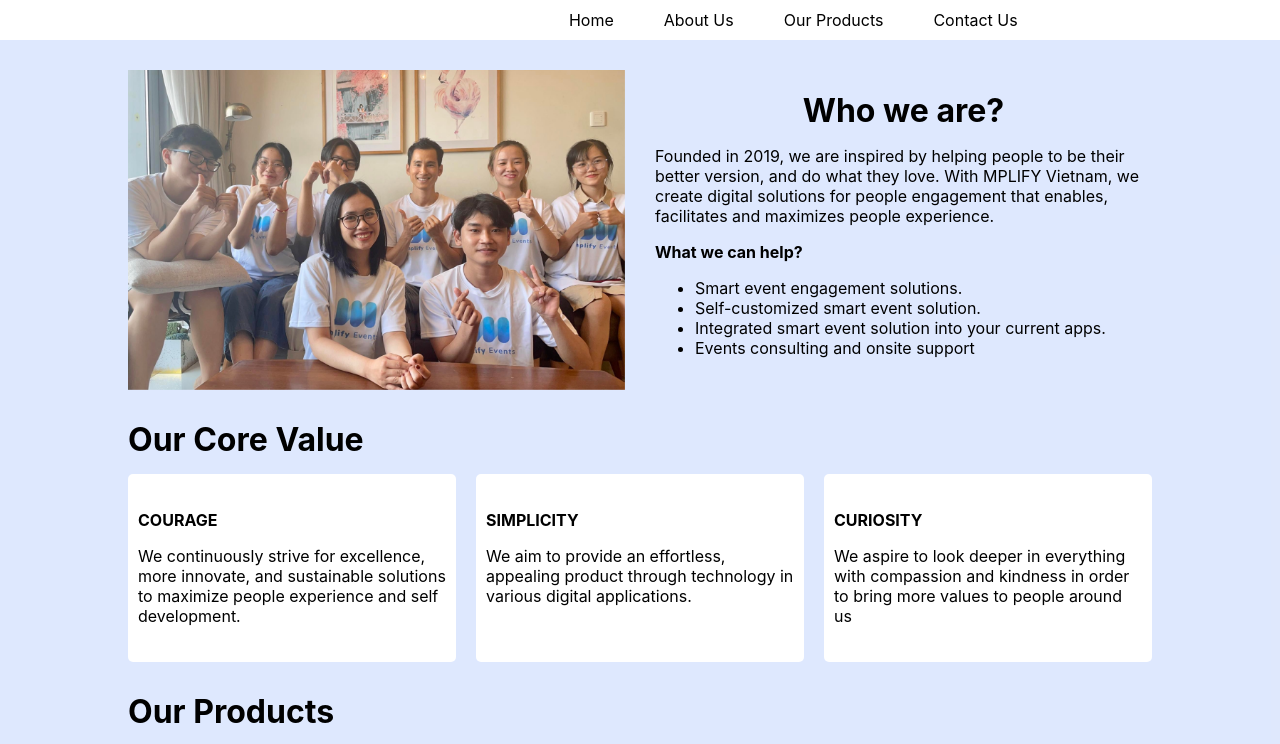
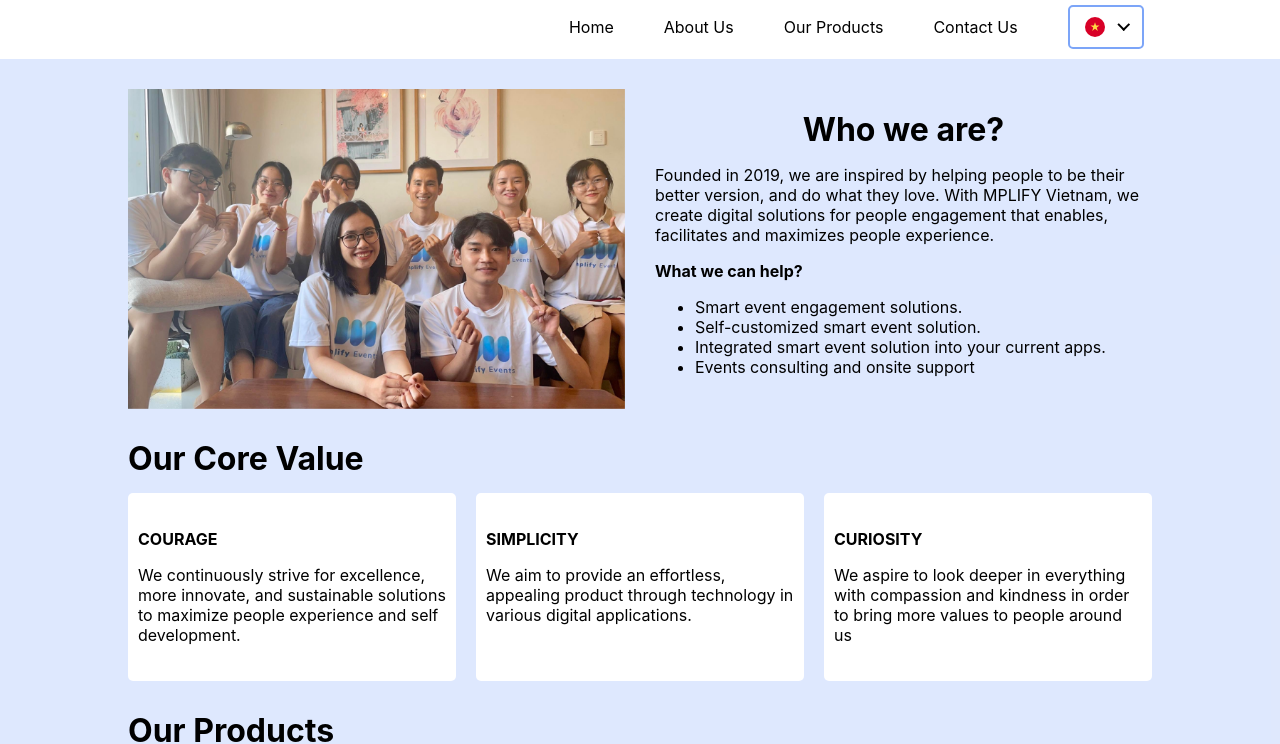
Before and after one commit to baosonnguyendang/mpl1fy, a React (Create React App) app: page / in a window 1280 px wide. Shown: the top 744 px of the page. Built offline with nearby package versions, Linux system fonts and the light colour scheme.

Commit message:
feat: language switch

```diff
--- a/src/App.css
+++ b/src/App.css
@@ -13,7 +13,7 @@
 /* header.tsx */
 .header {
   display: flex;
-  margin-top: 10px;
+  margin-top: 5px;
   padding-bottom: 10px;
 }
 
@@ -23,10 +23,72 @@
 
 .header-right {
   flex: 5;
+  display: flex;
+  align-items: center;
 }
 
 .header-right > span {
   margin-right: 50px;
+}
+
+.header-select {
+  position: relative;
+  border: 2px solid rgba(92, 143, 247, 0.8);
+  border-radius: 5px;
+  padding-right: 2px;
+}
+
+.header-select > :first-child {
+  display: flex;
+  width: 70px;
+  height: 40px;
+  align-items: center;
+}
+
+.header-select svg {
+  height: 20px;
+  width: 50px;
+}
+
+.header-options {
+  position: absolute;
+  top: 100%;
+  left: 0;
+  margin-top: 2px;
+}
+
+.header-options > div {
+  display: flex;
+  cursor: pointer;
+  width: 70px;
+  height: 40px;
+  align-items: center;
+  background-color: white;
+  padding-right: 2px;
+}
+
+.header-options > div:hover {
+  background-color: wheat;
+}
+
+.header-options span {
+  font-size: 14px;
+  color: grey;
+  width: 0.45rem;
+  margin-left: -4px;
+}
+
+.chevron::before {
+  border-style: solid;
+  border-width: 0.15rem 0.15rem 0 0;
+  content: '';
+  display: inline-block;
+  height: 0.45rem;
+  left: 0.15rem;
+  top: 0.15rem;
+  vertical-align: top;
+  width: 0.45rem;
+  transform: translate(-1px, 3px) rotate(135deg);
 }
 
 /* main.tsx */
--- a/src/components/header.tsx
+++ b/src/components/header.tsx
@@ -1,17 +1,137 @@
-import React from 'react';
-import PropTypes from 'prop-types';
+import React, { useState } from "react";
+import PropTypes from "prop-types";
 
 const Header = (props: any) => {
+  const [toggleOn, setToggleOn] = useState(false);
+  const [lang, setLang] = useState("vi");
+
+  const toggle = (e: any) => {
+    setToggleOn((toggleOn) => !toggleOn);
+  };
+
+  const changeLanguage = (lang: string) => {
+    setLang(lang);
+    setToggleOn(false);
+  };
+
   return (
     <div className="header">
-            <div className="header-left">
-
-            </div>
+      <div className="header-left"></div>
       <div className="header-right">
         <span>Home</span>
         <span>About Us</span>
         <span>Our Products</span>
         <span>Contact Us</span>
+        <div className="header-select">
+          <div onClick={toggle}>
+            {lang === "vi" ? (
+              <svg
+                xmlns="http://www.w3.org/2000/svg"
+                width="512"
+                height="512"
+                viewBox="0 0 512 512"
+              >
+                <mask id="a">
+                  <circle cx="256" cy="256" r="256" fill="#fff" />
+                </mask>
+                <g mask="url(#a)">
+                  <path fill="#d80027" d="M0 0h512v512H0z" />
+                  <path
+                    fill="#ffda44"
+                    d="m256 133.6 27.6 85H373L300.7 271l27.6 85-72.3-52.5-72.3 52.6 27.6-85-72.3-52.6h89.4z"
+                  />
+                </g>
+              </svg>
+            ) : (
+              <svg
+                xmlns="http://www.w3.org/2000/svg"
+                width="512"
+                height="512"
+                viewBox="0 0 512 512"
+              >
+                <mask id="a">
+                  <circle cx="256" cy="256" r="256" fill="#fff" />
+                </mask>
+                <g mask="url(#a)">
+                  <path
+                    fill="#eee"
+                    d="M0 0h47.4l76.4 21 65.4-21h33.4l34.2 16.6L289.4 0h33.4l70.4 22.8L464.8 0h15.8l12.2 7.3L512 0v47.3l-19.9 78 19.9 63.9v33.4l-16.4 30.6 16.4 36.2v33.4l-15.1 68.7 15.1 73.3v15.9l-7.8 10.9L512 512h-47.3l-71-17.5-70.9 17.5h-33.4l-30-19.7-36.8 19.7h-33.3l-63.7-20.2L47.3 512H31.4l-10.6-8L0 512v-47.3l22.8-79L0 322.9v-33.4l25.3-32L0 222.6v-33.4l22.2-64.6L0 47.2V31.4l8-7.8z"
+                  />
+                  <path
+                    fill="#0052b4"
+                    d="m47.4 0 141.8 142V0H47.4zm275.4 0v142l142-142h-142zM0 47.2v142h142L0 47.2zm512 .1L370.1 189.2H512V47.3zM0 322.8v141.9l141.9-141.9H0zm370 0 142 142v-142H370zM189.3 370l-142 142h142V370zm133.5.1V512h141.9L322.8 370.1z"
+                  />
+                  <path
+                    fill="#d80027"
+                    d="M222.6 0v222.6H0v66.8h222.6V512h66.8V289.4H512v-66.8H289.4V0h-66.8z"
+                  />
+                  <path
+                    fill="#d80027"
+                    d="M0 0v31.4l157.7 157.8h31.5L0 0zm480.6 0L322.8 157.7v31.5L512 0h-31.4zM189.2 322.8 0 512h31.4l157.8-157.7v-31.5zm133.6 0L511.9 512h.1v-31.3L354.3 322.8h-31.5z"
+                  />
+                </g>
+              </svg>
+            )}
+            <div className="chevron"></div>
+          </div>
+          {toggleOn && (
+            <div className="header-options">
+              <div onClick={() => changeLanguage("en")}>
+                <svg
+                  xmlns="http://www.w3.org/2000/svg"
+                  width="512"
+                  height="512"
+                  viewBox="0 0 512 512"
+                >
+                  <mask id="a">
+                    <circle cx="256" cy="256" r="256" fill="#fff" />
+                  </mask>
+                  <g mask="url(#a)">
+                    <path
+                      fill="#eee"
+                      d="M0 0h47.4l76.4 21 65.4-21h33.4l34.2 16.6L289.4 0h33.4l70.4 22.8L464.8 0h15.8l12.2 7.3L512 0v47.3l-19.9 78 19.9 63.9v33.4l-16.4 30.6 16.4 36.2v33.4l-15.1 68.7 15.1 73.3v15.9l-7.8 10.9L512 512h-47.3l-71-17.5-70.9 17.5h-33.4l-30-19.7-36.8 19.7h-33.3l-63.7-20.2L47.3 512H31.4l-10.6-8L0 512v-47.3l22.8-79L0 322.9v-33.4l25.3-32L0 222.6v-33.4l22.2-64.6L0 47.2V31.4l8-7.8z"
+                    />
+                    <path
+                      fill="#0052b4"
+                      d="m47.4 0 141.8 142V0H47.4zm275.4 0v142l142-142h-142zM0 47.2v142h142L0 47.2zm512 .1L370.1 189.2H512V47.3zM0 322.8v141.9l141.9-141.9H0zm370 0 142 142v-142H370zM189.3 370l-142 142h142V370zm133.5.1V512h141.9L322.8 370.1z"
+                    />
+                    <path
+                      fill="#d80027"
+                      d="M222.6 0v222.6H0v66.8h222.6V512h66.8V289.4H512v-66.8H289.4V0h-66.8z"
+                    />
+                    <path
+                      fill="#d80027"
+                      d="M0 0v31.4l157.7 157.8h31.5L0 0zm480.6 0L322.8 157.7v31.5L512 0h-31.4zM189.2 322.8 0 512h31.4l157.8-157.7v-31.5zm133.6 0L511.9 512h.1v-31.3L354.3 322.8h-31.5z"
+                    />
+                  </g>
+                </svg>
+
+                <span style={{ width: "0.45rem" }}>EN</span>
+              </div>
+              <div onClick={() => changeLanguage("vi")}>
+                <svg
+                  xmlns="http://www.w3.org/2000/svg"
+                  width="512"
+                  height="512"
+                  viewBox="0 0 512 512"
+                >
+                  <mask id="a">
+                    <circle cx="256" cy="256" r="256" fill="#fff" />
+                  </mask>
+                  <g mask="url(#a)">
+                    <path fill="#d80027" d="M0 0h512v512H0z" />
+                    <path
+                      fill="#ffda44"
+                      d="m256 133.6 27.6 85H373L300.7 271l27.6 85-72.3-52.5-72.3 52.6 27.6-85-72.3-52.6h89.4z"
+                    />
+                  </g>
+                </svg>
+
+                <span style={{ width: "0.45rem" }}>VI</span>
+              </div>
+            </div>
+          )}
+        </div>
       </div>
     </div>
   );
```
Lines whose indentation alone changed are shown as unchanged.
